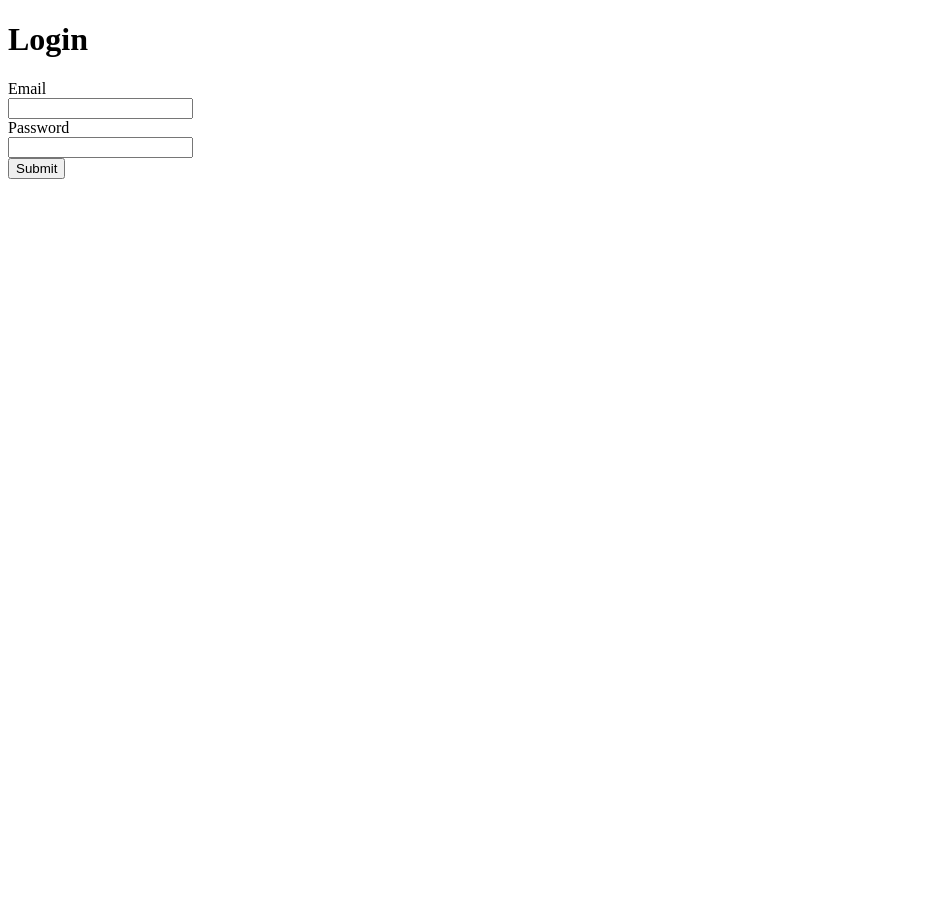
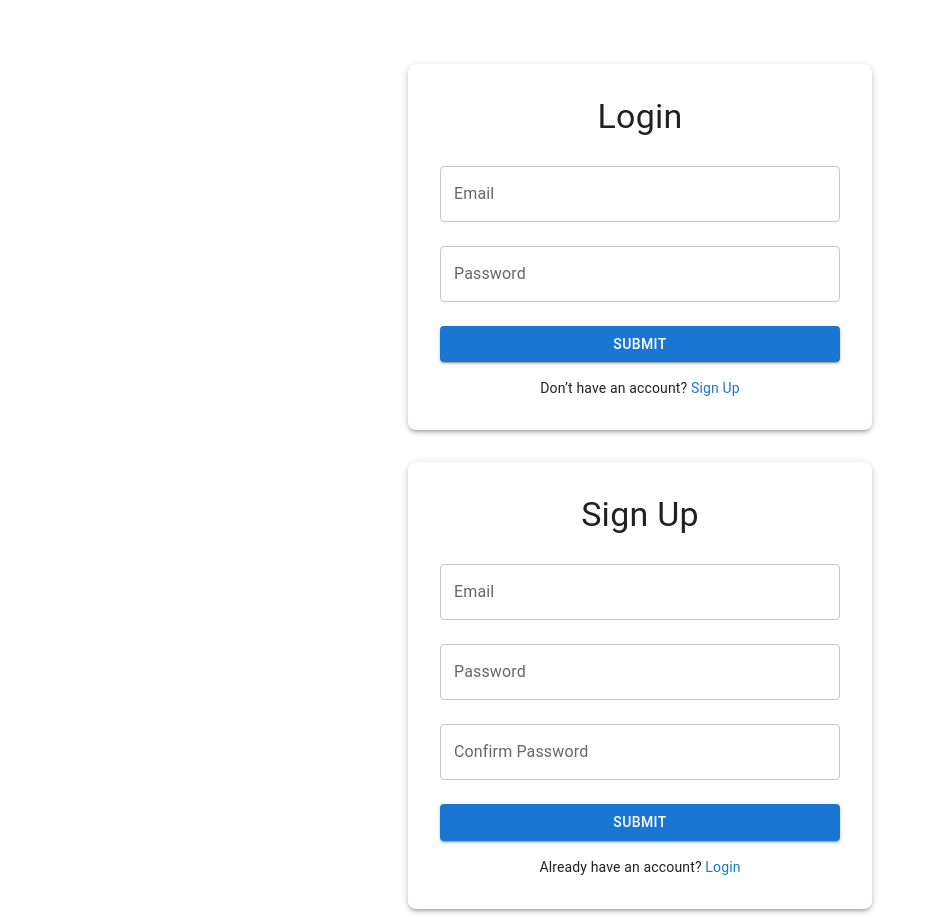
Before and after one commit to Preslav977/recipe-app, a React (Vite) app: page / in a window 1280 px wide. Shown: the whole page, without its empty margins (0-929 px from the left). Before the commit the page ends 800 px from the top, so only its background shows below. Built offline with nearby package versions, Linux system fonts and the light colour scheme; no server answers.

Commit message:
I create design for SignForm and LoginForm

```diff
--- a/package.json
+++ b/package.json
@@ -12,6 +12,7 @@
   "dependencies": {
     "@emotion/react": "^11.14.0",
     "@emotion/styled": "^11.14.0",
+    "@mui/icons-material": "^7.1.1",
     "@mui/material": "^7.1.1",
     "@reduxjs/toolkit": "^2.8.2",
     "dotenv": "^16.5.0",
--- a/src/App.tsx
+++ b/src/App.tsx
@@ -1,6 +1,6 @@
 // import './App.css'
-import SignUpForm from "./components/SignUpForm/SignUpForm";
-import LoginForm from "./components/LoginForm/LoginForm";
+import SignUpForm from "./components/SignUpForm/SignUpFormDesign";
+import LoginForm from "./components/LoginForm/LoginFormDesign";
 import { Provider } from "react-redux";
 import store from "./store/store";
 
@@ -8,7 +8,7 @@ function App() {
   return (
     <Provider store={store}>
       <LoginForm />
-      {/* <SignUpForm /> */}
+      <SignUpForm />
     </Provider>
   );
 }
--- /dev/null
+++ b/src/components/LoginForm/LoginFormDesign.tsx
@@ -0,0 +1,66 @@
+import React, { useState } from 'react';
+import { Box, Button, TextField, Typography, Paper, InputAdornment, IconButton } from '@mui/material';
+
+
+const LoginForm: React.FC = () => {
+  const [email, setEmail] = useState('');
+  const [password, setPassword] = useState('');
+  const [showPassword, setShowPassword] = useState(false);
+  const [rememberMe, setRememberMe] = useState(false);
+
+  const handleClickShowPassword = () => {
+    setShowPassword((prev) => !prev);
+  };
+
+  return (
+    <Paper
+      elevation={3}
+      sx={{
+        maxWidth: 400,
+        margin: 'auto',
+        padding: 4,
+        mt: 8,
+        borderRadius: 2,
+      }}
+    >
+      <Typography variant="h4" align="center" gutterBottom>
+        Login
+      </Typography>
+
+      <Box component="form" noValidate autoComplete="off">
+        <TextField
+          fullWidth
+          label="Email"
+          type="email"
+          margin="normal"
+          variant="outlined"
+        />
+        <TextField
+          fullWidth
+          label="Password"
+          type="password"
+          margin="normal"
+          variant="outlined"
+        />
+
+        <Button
+          fullWidth
+          type="submit"
+          variant="contained"
+          color="primary"
+          sx={{ mt: 2 }}
+        >
+          Submit
+        </Button>
+        <Typography variant="body2" align="center" sx={{ mt: 2 }}>
+  Don’t have an account?{' '}
+  <Box component="a" href="/signup" sx={{ textDecoration: 'none', color: 'primary.main' }}>
+    Sign Up
+  </Box>
+</Typography>
+      </Box>
+    </Paper>
+  );
+};
+
+export default LoginForm;
--- /dev/null
+++ b/src/components/SignUpForm/SignUpFormDesign.tsx
@@ -0,0 +1,62 @@
+import React from 'react';
+import { Box, Button, TextField, Typography, Paper } from '@mui/material';
+
+const SignUpForm: React.FC = () => {
+  return (
+    <Paper
+      elevation={3}
+      sx={{
+        maxWidth: 400,
+        margin: 'auto',
+        padding: 4,
+        mt: 4,
+        borderRadius: 2,
+      }}
+    >
+      <Typography variant="h4" align="center" gutterBottom>
+        Sign Up
+      </Typography>
+
+      <Box component="form" noValidate autoComplete="off">
+        <TextField
+          fullWidth
+          label="Email"
+          type="email"
+          margin="normal"
+          variant="outlined"
+        />
+        <TextField
+          fullWidth
+          label="Password"
+          type="password"
+          margin="normal"
+          variant="outlined"
+        />
+        <TextField
+          fullWidth
+          label="Confirm Password"
+          type="password"
+          margin="normal"
+          variant="outlined"
+        />
+        <Button
+          fullWidth
+          type="submit"
+          variant="contained"
+          color="primary"
+          sx={{ mt: 2 }}
+        >
+          Submit
+        </Button>
+        <Typography variant="body2" align="center" sx={{ mt: 2 }}>
+          Already have an account?{' '}
+          <Box component="a" href="/login" sx={{ textDecoration: 'none', color: 'primary.main' }}>
+            Login
+          </Box>
+        </Typography>
+      </Box>
+    </Paper>
+  );
+};
+
+export default SignUpForm;
```
Also changed, not shown: 1 other file (tests, documents, lock files or other folders).
